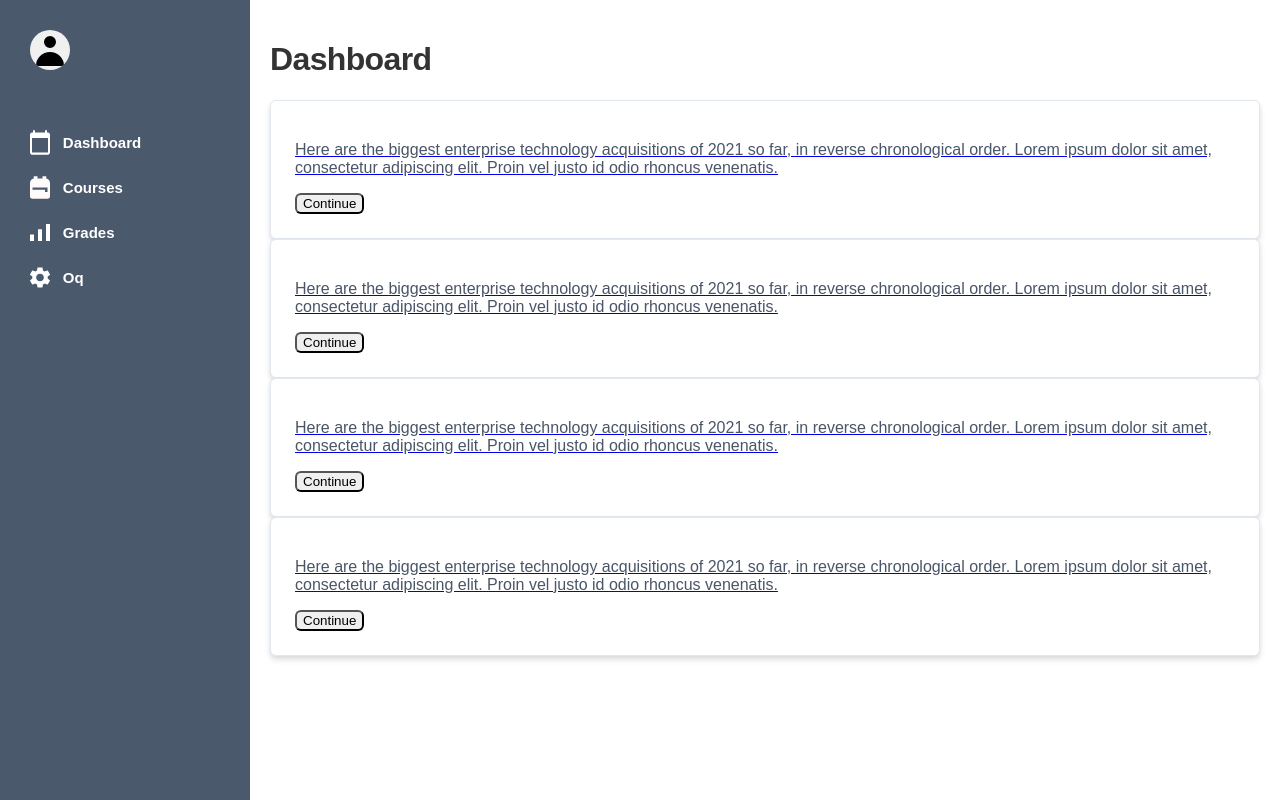
After one commit to nanabananana/Oq, a Flask app: page /dashboard in a window 1280 px wide. The commit adds this page. Run offline with Flask 3, Linux system fonts and the light colour scheme.

Commit message:
final touches

```diff
--- a/app.py
+++ b/app.py
@@ -84,6 +84,10 @@ def courses():
 def oq():
     return render_template('main/oq.html')
 
+@app.route('/dashboard')
+def dashboard():
+    return render_template('main/dashboard.html')
+
 @app.route('/grades')
 def grades():
     grades_data = Grades.query.all()
--- a/templates/main/courses.html
+++ b/templates/main/courses.html
@@ -31,7 +31,7 @@
       </div>
       <ul class="ul">
         <li>
-          <a href="#">
+          <a href="{{url_for('dashboard')}}">
             <svg
               width="20"
               height="25"
--- /dev/null
+++ b/templates/main/dashboard.html
@@ -0,0 +1,90 @@
+<!DOCTYPE html>
+<html>
+<head>
+    <link rel="stylesheet" type="text/css" href="/static/css/courses.css">
+    <script src="/static/js/script.js" defer></script>
+</head>
+<body>
+  <div class="sidebar">
+    <div class="account-info">
+      <div class="account-photo">
+        <div class="relative w-10 h-10 overflow-hidden bg-gray-100 rounded-full dark:bg-gray-600">
+          <svg class="absolute w-12 h-12 text-gray-400 -left-1" fill="currentColor" viewBox="0 0 20 20" xmlns="http://www.w3.org/2000/svg">
+            <path fill-rule="evenodd" d="M10 9a3 3 0 100-6 3 3 0 000 6zm-7 9a7 7 0 1114 0H3z" clip-rule="evenodd"></path>
+          </svg>
+        </div>
+      </div>
+      <div class="account-details">
+        <p class="account-name" id="loggedInUser"></p>
+      </div>
+    </div>
+        <ul class="ul">
+          <li>
+            <a href="{{url_for('dashboard')}}">
+                <svg width="20" height="25" viewBox="0 0 30 37" fill="none" xmlns="http://www.w3.org/2000/svg">
+                    <path d="M27 3.36364H25.5V0H22.5V3.36364H7.5V0H4.5V3.36364H3C1.35 3.36364 0 4.87727 0 6.72727V33.6364C0 35.4864 1.35 37 3 37H27C28.65 37 30 35.4864 30 33.6364V6.72727C30 4.87727 28.65 3.36364 27 3.36364ZM27 33.6364H3V11.7727H27V33.6364Z" fill="white"/>
+                </svg>
+                <span class ="ml-2">Dashboard</span>
+            </a>
+        </li>
+        <li>
+          <a href="{{url_for('courses')}}" id="dashboardLink">
+            <svg width="20" height="25" viewBox="0 0 30 34" fill="none" xmlns="http://www.w3.org/2000/svg">
+                <path d="M30 10.2V30.6C30 32.47 28.3125 34 26.25 34H3.75C1.6875 34 0 32.47 0 30.6V10.2C0 7.038 2.4 4.403 5.625 3.638V0H11.25V3.4H18.75V0H24.375V3.638C27.6 4.403 30 7.038 30 10.2ZM3.75 17V20.4H22.5V23.8H26.25V17H3.75Z" fill="#FFFBFB"/>
+            </svg>
+            <span class="ml-2" >Courses</span>
+        </a>
+      </li>
+      <li>
+        <a href="{{url_for('grades')}}">
+            <svg width="20" height="25" viewBox="0 0 32 27" fill="none" xmlns="http://www.w3.org/2000/svg">
+                <path d="M25.6 0H32V27H25.6V0ZM0 16.875H6.4V27H0V16.875ZM12.8 8.4375H19.2V27H12.8V8.4375Z" fill="white"/>
+            </svg>
+            <span class ="ml-2">Grades</span>
+        </a>
+    </li>
+    <li>
+      <a href="{{url_for('oq')}}">
+        <svg width="20" height="25" viewBox="0 0 36 36" fill="none" xmlns="http://www.w3.org/2000/svg">
+          <path d="M31.7631 19.7625C31.8402 19.2 31.8788 18.6187 31.8788 18C31.8788 17.4 31.8402 16.8 31.7438 16.2375L35.6569 13.275C36.0039 13.0125 36.1002 12.5062 35.8882 12.1312L32.1872 5.90625C31.9559 5.49375 31.474 5.3625 31.0499 5.49375L26.4429 7.29375C25.4791 6.58125 24.4575 5.98125 23.3202 5.53125L22.6263 0.76875C22.5492 0.31875 22.1636 0 21.701 0H14.299C13.8364 0 13.4701 0.31875 13.393 0.76875L12.6991 5.53125C11.5618 5.98125 10.5209 6.6 9.57635 7.29375L4.96937 5.49375C4.5453 5.34375 4.0634 5.49375 3.83208 5.90625L0.150354 12.1312C-0.0809589 12.525 -0.00385476 13.0125 0.381667 13.275L4.29471 16.2375C4.19833 16.8 4.12123 17.4187 4.12123 18C4.12123 18.5812 4.15978 19.2 4.25616 19.7625L0.343115 22.725C-0.00385473 22.9875 -0.100235 23.4937 0.111802 23.8687L3.81281 30.0938C4.04412 30.5063 4.52602 30.6375 4.9501 30.5062L9.55708 28.7062C10.5209 29.4187 11.5425 30.0187 12.6798 30.4687L13.3737 35.2313C13.4701 35.6812 13.8364 36 14.299 36H21.701C22.1636 36 22.5492 35.6812 22.607 35.2313L23.3009 30.4687C24.4382 30.0187 25.4791 29.4187 26.4236 28.7062L31.0306 30.5062C31.4547 30.6562 31.9366 30.5063 32.1679 30.0938L35.8689 23.8687C36.1002 23.4562 36.0039 22.9875 35.6376 22.725L31.7631 19.7625ZM18 24.75C14.1833 24.75 11.0606 21.7125 11.0606 18C11.0606 14.2875 14.1833 11.25 18 11.25C21.8167 11.25 24.9394 14.2875 24.9394 18C24.9394 21.7125 21.8167 24.75 18 24.75Z" fill="white"/>
+          </svg>
+          <span class ="ml-2">Oq</span>
+      </a>
+    </li>
+                </ul>
+    </div>
+    <div class="content">
+      <h1 class="mb-4 text-4xl font-extrabold leading-none tracking-tight text-gray-900 md:text-5xl lg:text-6xl dark:text-white">Dashboard</h1>
+      <div class="grid-container2">
+      <a href="#" class="block max-w-md p-6 bg-white border mt-2 border-gray-200 rounded-lg shadow hover:bg-gray-100 dark:bg-gray-800 dark:border-gray-700 dark:hover:bg-gray-700">
+              <p class="font-normal text-gray-700 dark:text-gray-400 mt-2">
+                  Here are the biggest enterprise technology acquisitions of 2021 so far, in reverse chronological order. Lorem ipsum dolor sit amet, consectetur adipiscing elit. Proin vel justo id odio rhoncus venenatis.
+                </p>
+                <button type="button" onclick="redirectToCourses()" class="text-white bg-blue-700 hover:bg-blue-800 focus:ring-4 focus:ring-blue-300 font-medium rounded-lg text-sm px-5 py-2.5 me-2 mb-2 dark:bg-blue-600 dark:hover:bg-blue-700 focus:outline-none dark:focus:ring-blue-800">Continue</button>
+          </a>
+          <a href="#" class="block max-w-md p-6 bg-white border mt-2 border-gray-200 rounded-lg shadow hover:bg-gray-100 dark:bg-gray-800 dark:border-gray-700 dark:hover:bg-gray-700">
+            <p class="font-normal text-gray-700 dark:text-gray-400 mt-2">
+                Here are the biggest enterprise technology acquisitions of 2021 so far, in reverse chronological order. Lorem ipsum dolor sit amet, consectetur adipiscing elit. Proin vel justo id odio rhoncus venenatis.
+              </p>
+              <button type="button" onclick="redirectToCourses()" class="text-white bg-blue-700 hover:bg-blue-800 focus:ring-4 focus:ring-blue-300 font-medium rounded-lg text-sm px-5 py-2.5 me-2 mb-2 dark:bg-blue-600 dark:hover:bg-blue-700 focus:outline-none dark:focus:ring-blue-800">Continue</button>
+        </a>
+        <a href="#" class="block max-w-md p-6 bg-white border mt-2 border-gray-200 rounded-lg shadow hover:bg-gray-100 dark:bg-gray-800 dark:border-gray-700 dark:hover:bg-gray-700">
+          <p class="font-normal text-gray-700 dark:text-gray-400 mt-2">
+              Here are the biggest enterprise technology acquisitions of 2021 so far, in reverse chronological order. Lorem ipsum dolor sit amet, consectetur adipiscing elit. Proin vel justo id odio rhoncus venenatis.
+            </p>
+            <button type="button" onclick="redirectToCourses()" class="text-white bg-blue-700 hover:bg-blue-800 focus:ring-4 focus:ring-blue-300 font-medium rounded-lg text-sm px-5 py-2.5 me-2 mb-2 dark:bg-blue-600 dark:hover:bg-blue-700 focus:outline-none dark:focus:ring-blue-800">Continue</button>
+      </a>
+      <a href="#" class="block max-w-md p-6 bg-white border mt-2 border-gray-200 rounded-lg shadow hover:bg-gray-100 dark:bg-gray-800 dark:border-gray-700 dark:hover:bg-gray-700">
+        <p class="font-normal text-gray-700 dark:text-gray-400 mt-2">
+            Here are the biggest enterprise technology acquisitions of 2021 so far, in reverse chronological order. Lorem ipsum dolor sit amet, consectetur adipiscing elit. Proin vel justo id odio rhoncus venenatis.
+          </p>
+          <button type="button" onclick="redirectToCourses()" class="text-white bg-blue-700 hover:bg-blue-800 focus:ring-4 focus:ring-blue-300 font-medium rounded-lg text-sm px-5 py-2.5 me-2 mb-2 dark:bg-blue-600 dark:hover:bg-blue-700 focus:outline-none dark:focus:ring-blue-800">Continue</button>
+    </a>
+    </div>
+    <script>
+      function redirectToCourses() {
+         window.location.href = '{{url_for("courses")}}';
+      }
+    </script>
+</body>
+</html>
--- a/templates/main/grades.html
+++ b/templates/main/grades.html
@@ -34,7 +34,7 @@
       </div>
       <ul class="ul">
         <li>
-          <a href="#">
+          <a href="{{url_for('dashboard')}}">
             <svg
               width="20"
               height="25"
--- a/templates/main/index.html
+++ b/templates/main/index.html
@@ -31,7 +31,7 @@
       </div>
       <ul class="ul">
         <li>
-          <a href="#">
+          <a href="{{url_for('dashboard')}}">
             <svg
               width="20"
               height="25"
--- a/templates/main/oq.html
+++ b/templates/main/oq.html
@@ -3,6 +3,7 @@
   <head>
     <link rel="stylesheet" type="text/css" href="/static/css/oq.css" />
     <script src="/static/js/script.js" defer></script>
+    <title>Oq</title>
   </head>
   <body>
     <div class="sidebar">
@@ -31,7 +32,7 @@
       </div>
       <ul class="ul">
         <li>
-          <a href="{{url_for('index')}}">
+          <a href="{{url_for('dashboard')}}">
             <svg
               width="20"
               height="25"
@@ -48,7 +49,7 @@
           </a>
         </li>
         <li>
-          <a href="courses.html" id="dashboardLink">
+          <a href="{{url_for('courses')}}" id="dashboardLink">
             <svg
               width="20"
               height="25"
```
Also changed, not shown: static/css/grades.css (+6 -9 lines).
